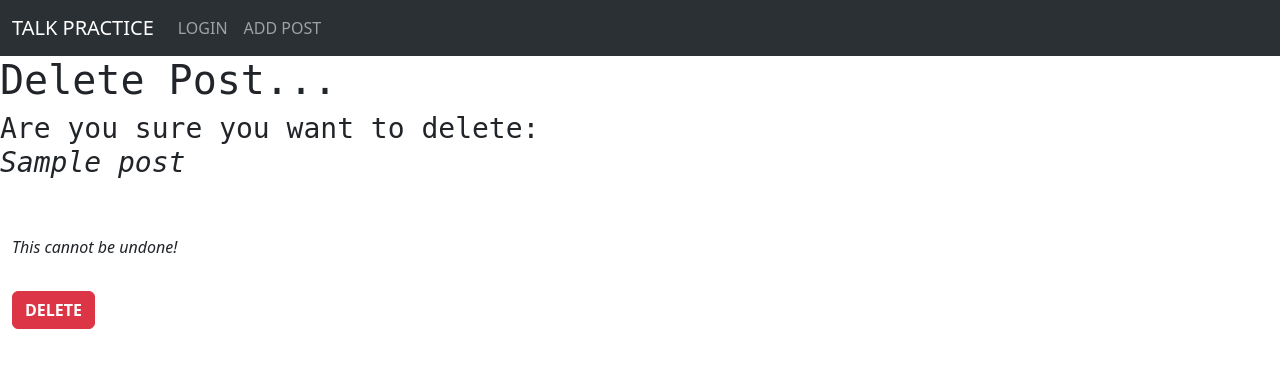
After one commit to NickWaldock/talk-practice-forum-p4, a Django app: page /article/delete-post/1 in a window 1280 px wide. The commit adds this page. Shown: the top 368 px of the page. Run offline with Django 3.2, Linux system fonts and the light colour scheme; tables that the repository leaves empty hold one stand-in row (values such as "Sample post"); some web fonts are replaced.

Commit message:
Create delete view and delete-post.html

```diff
--- a/blog/urls.py
+++ b/blog/urls.py
@@ -7,4 +7,5 @@ urlpatterns = [
     path('add-post/', views.AddPost.as_view(), name='add-post'),
     path('article/<int:pk>', views.PostView.as_view(), name='article'),
     path('article/update/<int:pk>', views.UpdatePost.as_view(), name='update-post'),
+    path('article/delete-post/<int:pk>', views.DeletePost.as_view(), name='delete-post'),
 ]
--- a/blog/views.py
+++ b/blog/views.py
@@ -1,5 +1,6 @@
 from django.shortcuts import render
 from django.views import generic
+from django.urls import reverse_lazy
 from .models import Post
 from .forms import PostForm, UpdateForm
 
@@ -8,6 +9,7 @@ from .forms import PostForm, UpdateForm
 class PostList(generic.ListView):
     model = Post
     # queryset = Post.objects.filter(status=1).order_by('-created_on')
+    queryset = Post.objects.order_by('-created_on')
     template_name = 'index.html'
     # paginate_by = 10
 
@@ -36,3 +38,10 @@ class UpdatePost(generic.UpdateView):
     model = Post
     form_class = UpdateForm
     template_name = 'update-post.html'
+
+
+# View to delete a post
+class DeletePost(generic.DeleteView):
+    model = Post
+    template_name = 'delete-post.html'
+    success_url = reverse_lazy('home')
--- /dev/null
+++ b/templates/delete-post.html
@@ -0,0 +1,20 @@
+{% extends 'base.html' %}
+
+{% block content %}
+
+<h1 class="title-font">Delete Post...</h1>
+<h3 class="title-font">Are you sure you want to delete:<br><em>{{ post.title }}</em></h3>
+<br><br>
+<div class="container-fluid">
+    <div class="form-group">
+        <form method="post">
+            {% csrf_token %}
+
+
+            <p><em>This cannot be undone!</em></p>
+            <button class="btn btn-danger mt-3"><strong>DELETE</strong></button>
+        </form>
+    </div>
+</div>
+
+{% endblock %}
--- a/templates/index.html
+++ b/templates/index.html
@@ -20,6 +20,7 @@
                       <p class="card-text">{{post.author}}</p>
                       <p class="card-text"><small class="text-muted">{{post.updated_on}}</small></p>
                       <small><a href="{% url 'update-post' post.pk %}">edit</a></small>
+                      <small><a href="{% url 'delete-post' post.pk %}">delete</a></small>
                     </div>
                   </div>
                 </div>
--- a/templates/update-post.html
+++ b/templates/update-post.html
@@ -12,6 +12,7 @@
 
             <!-- <input class="btn btn-secondary" type="submit"> -->
             <button class="btn btn-secondary mt-3">UPDATE</button>
+            <a href="{% url 'delete-post' post.pk %}">DELETE</a>
         </form>
     </div>
 </div>
```
